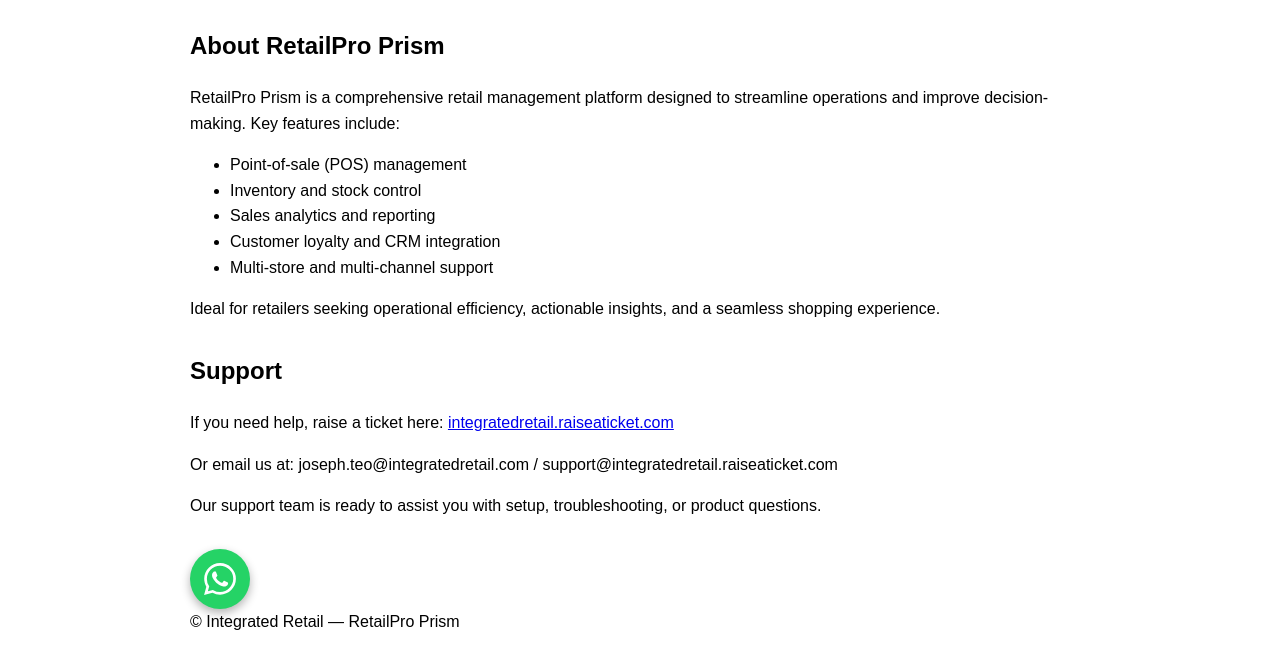
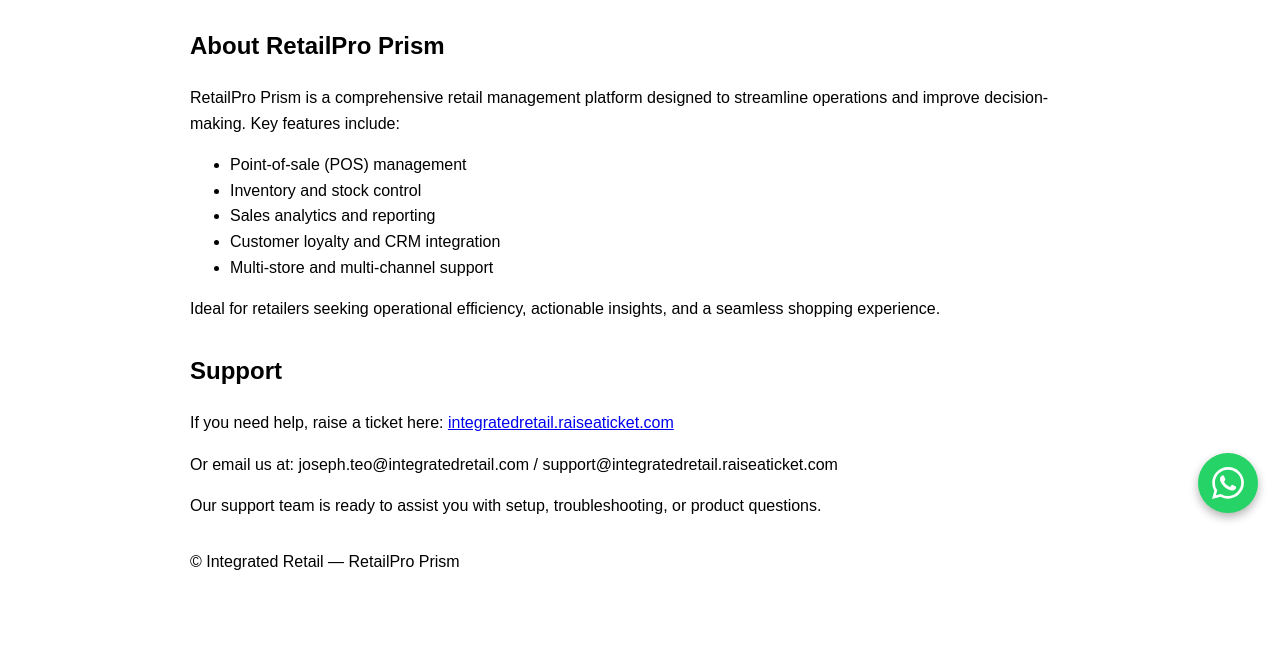
Before and after one commit to Integrated-retail/Retailpro-Prism, a plain HTML site: page index.html in a window 1280 px wide. Shown: the part 167-836 px from the top of the page. After the commit the page ends 800 px from the top, so only its background shows below. Drawn offline with Linux system fonts and the light colour scheme.

Commit message:
Update index.html

```diff
--- a/index.html
+++ b/index.html
@@ -33,18 +33,39 @@
     <p>Our support team is ready to assist you with setup, troubleshooting, or product questions.</p>
   </section>
 
-   <!-- 💬 Tidio Chat -->
+    <!-- 💬 Tidio Chat -->
+  <!--
   <script src="https://code.tidio.co/el1smokzuytb5rnzo3sfug7mgtwdxcry.js"></script>
+-->
+<!-- 💬 Chat Buttons Wrapper -->
 
-   <!-- 📱 WhatsApp Floating Button -->
-  <a id="whatsapp-button"
-     href="https://wa.me/6589467929"
-     target="_blank"
-     title="Chat with us on WhatsApp">
-    <svg viewbox="0 0 24 24">
-        <path d="M17.472 14.382c-.297-.149-1.758-.867-2.03-.967-.273-.099-.471-.148-.67.15-.197.297-.767.966-.94 1.164-.173.199-.347.223-.644.075-.297-.15-1.255-.463-2.39-1.475-.883-.788-1.48-1.761-1.653-2.059-.173-.297-.018-.458.13-.606.134-.133.298-.347.446-.52.149-.174.198-.298.298-.497.099-.198.05-.371-.025-.52-.075-.149-.669-1.612-.916-2.207-.242-.579-.487-.5-.669-.51-.173-.008-.371-.01-.57-.01-.198 0-.52.074-.792.372-.272.297-1.04 1.016-1.04 2.479 0 1.462 1.065 2.875 1.213 3.074.149.198 2.096 3.2 5.077 4.487.709.306 1.262.489 1.694.625.712.227 1.36.195 1.871.118.571-.085 1.758-.719 2.006-1.413.248-.694.248-1.289.173-1.413-.074-.124-.272-.198-.57-.347m-5.421 7.403h-.004a9.87 9.87 0 01-5.031-1.378l-.361-.214-3.741.982.998-3.648-.235-.374a9.86 9.86 0 01-1.51-5.26c.001-5.45 4.436-9.884 9.888-9.884 2.64 0 5.122 1.03 6.988 2.898a9.825 9.825 0 012.893 6.994c-.003 5.45-4.437 9.884-9.885 9.884m8.413-18.297A11.815 11.815 0 0012.05 0C5.495 0 .16 5.335.157 11.892c0 2.096.547 4.142 1.588 5.945L.057 24l6.305-1.654a11.882 11.882 0 005.683 1.448h.005c6.554 0 11.89-5.335 11.893-11.893a11.821 11.821 0 00-3.48-8.413Z"/>
+
+  <div id="chat-wrapper">
+  <!-- WhatsApp 按钮 -->
+  <a id="whatsapp-button" href="https://wa.me/6589467929" target="_blank">
+    <svg viewBox="0 0 24 24">
+      <path d="M17.472 14.382c-.297-.149-1.758-.867-2.03-.967-.273-.099-.471-.148-.67.15-.197.297-.767.966-.94 1.164-.173.199-.347.223-.644.075-.297-.15-1.255-.463-2.39-1.475-.883-.788-1.48-1.761-1.653-2.059-.173-.297-.018-.458.13-.606.134-.133.298-.347.446-.52.149-.174.198-.298.298-.497.099-.198.05-.371-.025-.52-.075-.149-.669-1.612-.916-2.207-.242-.579-.487-.5-.669-.51-.173-.008-.371-.01-.57-.01-.198 0-.52.074-.792.372-.272.297-1.04 1.016-1.04 2.479 0 1.462 1.065 2.875 1.213 3.074.149.198 2.096 3.2 5.077 4.487.709.306 1.262.489 1.694.625.712.227 1.36.195 1.871.118.571-.085 1.758-.719 2.006-1.413.248-.694.248-1.289.173-1.413-.074-.124-.272-.198-.57-.347m-5.421 7.403h-.004a9.87 9.87 0 01-5.031-1.378l-.361-.214-3.741.982.998-3.648-.235-.374a9.86 9.86 0 01-1.51-5.26c.001-5.45 4.436-9.884 9.888-9.884 2.64 0 5.122 1.03 6.988 2.898a9.825 9.825 0 012.893 6.994c-.003 5.45-4.437 9.884-9.885 9.884m8.413-18.297A11.815 11.815 0 0012.05 0C5.495 0 .16 5.335.157 11.892c0 2.096.547 4.142 1.588 5.945L.057 24l6.305-1.654a11.882 11.882 0 005.683 1.448h.005c6.554 0 11.89-5.335 11.893-11.893a11.821 11.821 0 00-3.48-8.413Z"/>
     </svg>
   </a>
+
+  <!-- Tidio 容器 -->
+  <div id="tidio-container"></div>
+</div>
+
+<!-- Tidio Inline Embed -->
+<script>
+  window.tidioChatApi = window.tidioChatApi || {};
+  window.tidioChatApi.display = true;
+  (function() {
+    var tidioScript = document.createElement("script");
+    tidioScript.src = "https://code.tidio.co/el1smokzuytb5rnzo3sfug7mgtwdxcry.js"; // 替换成你的 Tidio Key
+    tidioScript.async = true;
+    tidioScript.onload = function() {
+      // 等待 Tidio 脚本加载完，iframe 会生成在 #tidio-container 内
+    };
+    document.getElementById("tidio-container").appendChild(tidioScript);
+  })();
+</script>
 
 
   <footer>
```
